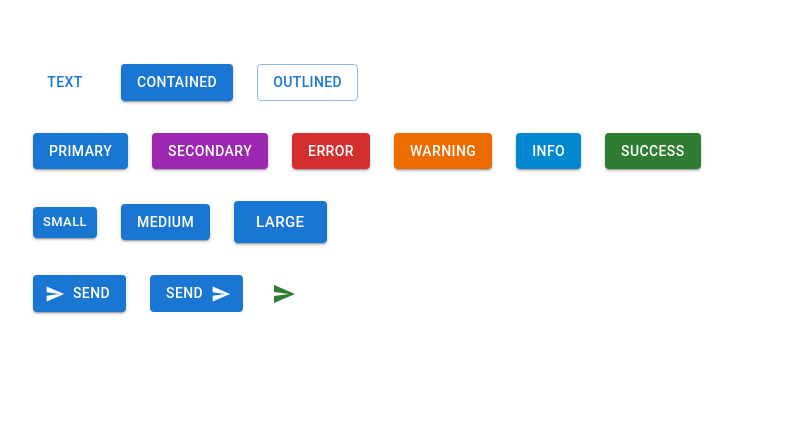
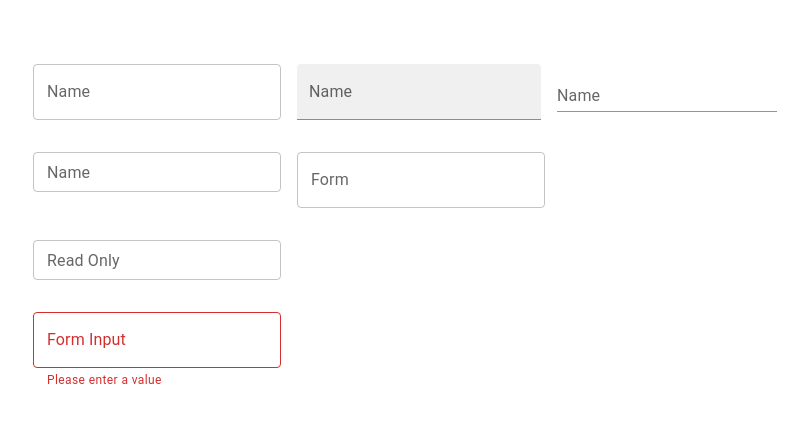
Before and after one commit to cpramshad/react-mui, a React (Create React App) app: page / in a window 1280 px wide. Shown: the top 422 px of the page, without its empty margins (31-839 px from the left). Built offline with nearby package versions, Linux system fonts and the light colour scheme.

Commit message:
Add TextField

```diff
--- a/src/App.tsx
+++ b/src/App.tsx
@@ -1,11 +1,13 @@
 import "./App.css";
 // import { MUITypography } from "./components/MUITypography";
-import { MUIButton } from "./components/MUIButton";
+// import { MUIButton } from "./components/MUIButton";
+import { MUITextField } from "./components/MUITextField";
 
 function App() {
   return (
     <div className="App">
-      <MUIButton />
+      {/* <MUIButton /> */}
+      <MUITextField />
     </div>
   );
 }
--- /dev/null
+++ b/src/components/MUITextField.tsx
@@ -0,0 +1,36 @@
+import { useState } from "react";
+import { TextField, Stack } from "@mui/material";
+
+export const MUITextField = () => {
+  const [value, setValue] = useState("");
+  return (
+    <Stack spacing={4}>
+      <Stack spacing={2} direction="row">
+        <TextField label="Name" variant="outlined" />
+        <TextField label="Name" variant="filled" />
+        <TextField label="Name" variant="standard" />
+      </Stack>
+      <Stack spacing={2} direction="row">
+        <TextField label="Name" size="small" color="secondary" />
+        <TextField label="Form" size="medium" color="primary" />
+      </Stack>
+      <Stack spacing={2} direction="row">
+        <TextField
+          label="Read Only"
+          size="small"
+          color="secondary"
+          InputProps={{ readOnly: true }}
+        />
+      </Stack>{" "}
+      <Stack spacing={2} direction="row">
+        <TextField
+          label="Form Input"
+          value={value}
+          onChange={(e) => setValue(e.target.value)}
+          error={!value}
+          helperText={!value ? "Please enter a value" : "Do not share password"}
+        />
+      </Stack>
+    </Stack>
+  );
+};
```
